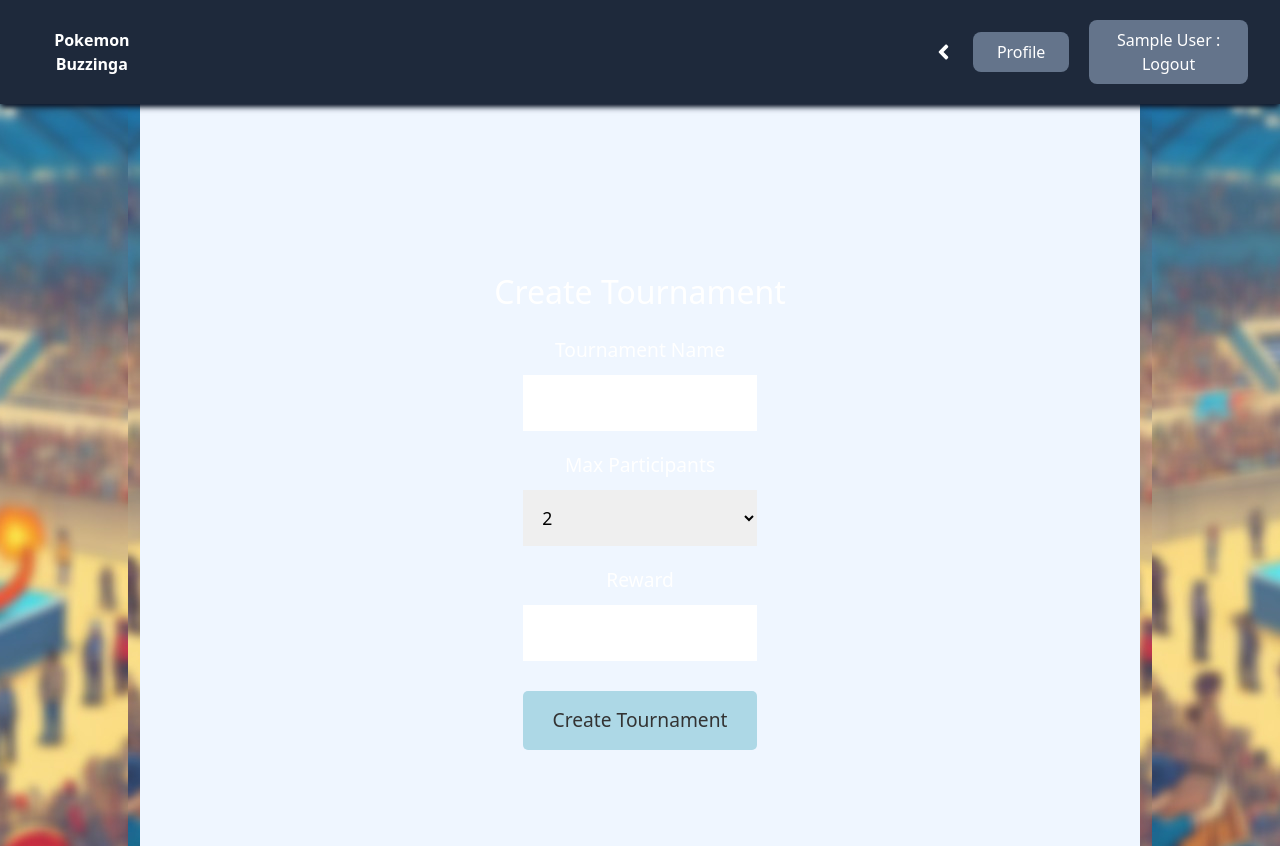
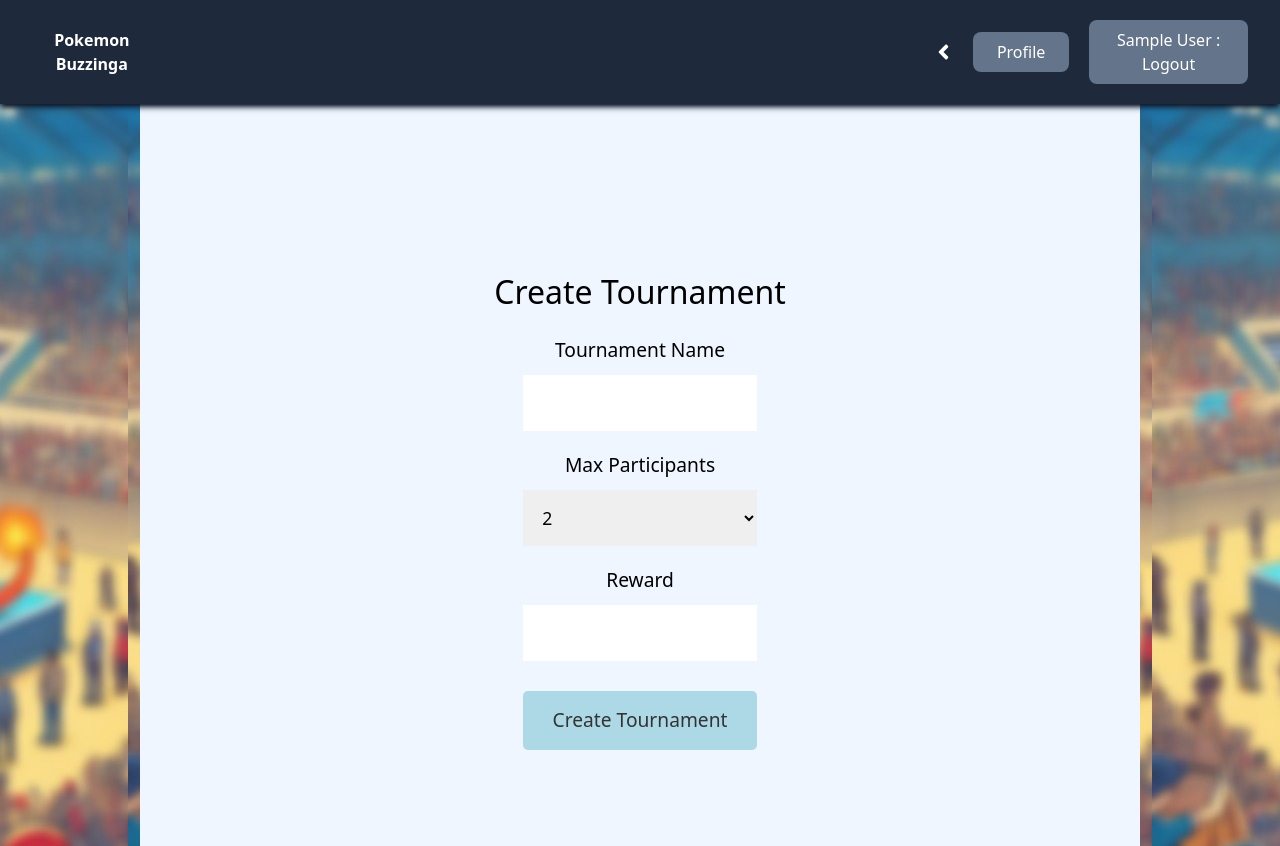
Before and after one commit to Mumu-kun/PokemonBuzzinga, a React (Vite) app in the folder client/: page /tournaments/create in a window 1280 px wide. Built offline with nearby package versions, Linux system fonts and the light colour scheme; sample sign-in values are in the browser's storage.

Commit message:
create_tournament

```diff
--- a/client/src/routes/tournaments/CreateTournament.css
+++ b/client/src/routes/tournaments/CreateTournament.css
@@ -3,10 +3,11 @@
     padding: 4rem 16rem;
     margin-top: 100px;
     text-align: center;
+
 }
 
 .create-tournament-heading {
-    color: white;
+    color: black;
     font-size: 2rem;
 }
 
@@ -18,7 +19,7 @@
 
 .create-tournament-label {
     margin-top: 20px;
-    color: white;
+    color: black;
     font-size: 1.2rem;
 }
 
--- a/client/src/routes/tournaments/CreateTournament.jsx
+++ b/client/src/routes/tournaments/CreateTournament.jsx
@@ -7,6 +7,7 @@ import "./CreateTournament.css";
 const CreateTournament = () => {
 	const { user } = useAuthContext();
 	const [msg, setMsg] = useState(null);
+	const [bmsg, setbMsg] = useState(null);
 	const [formData, setFormData] = useState({
 		tournament_name: "",
 		max_participants: 2,
@@ -19,6 +20,7 @@ const CreateTournament = () => {
 		try {
 			const response = await axios.post("/tournaments", formData);
 			console.log("Tournament created:", response.data);
+			setbMsg("Tournament Created");
 		} catch (error) {
 			console.error("Failed to create tournament:", error);
 			if (error.response?.data?.message) {
@@ -34,6 +36,7 @@ const CreateTournament = () => {
 	return (
 		<div className="create-tournament-container">
 			{!!msg && <MessagePopup message={msg} setMessage={setMsg} />}
+			{!!bmsg && <MessagePopup message={bmsg} setMessage={setbMsg} />}
 			<h1 className="create-tournament-heading">Create Tournament</h1>
 			<form onSubmit={handleSubmit} className="create-tournament-form">
 				<label htmlFor="name" className="create-tournament-label">
```
Also changed, not shown: 1 other file (tests, documents, lock files or other folders).
